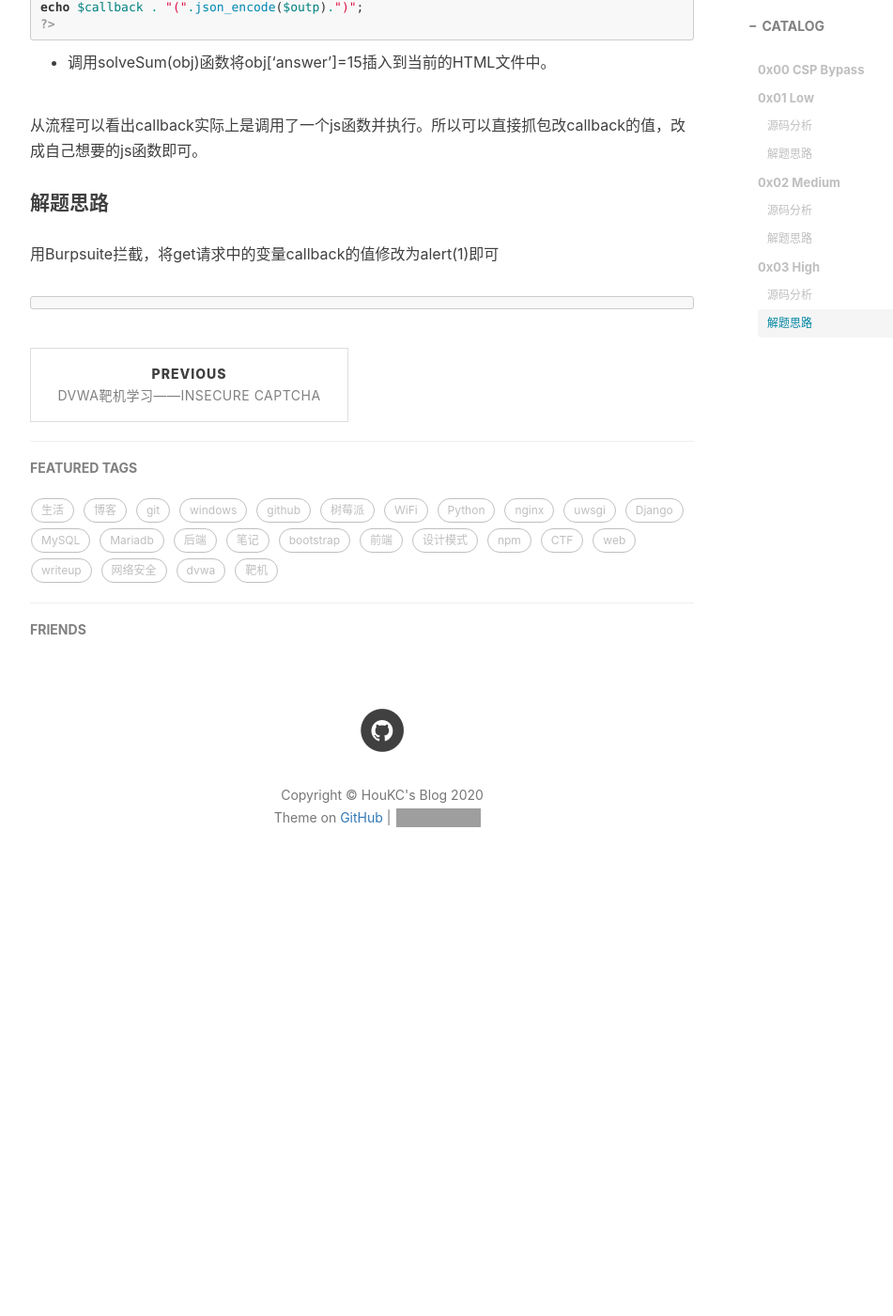
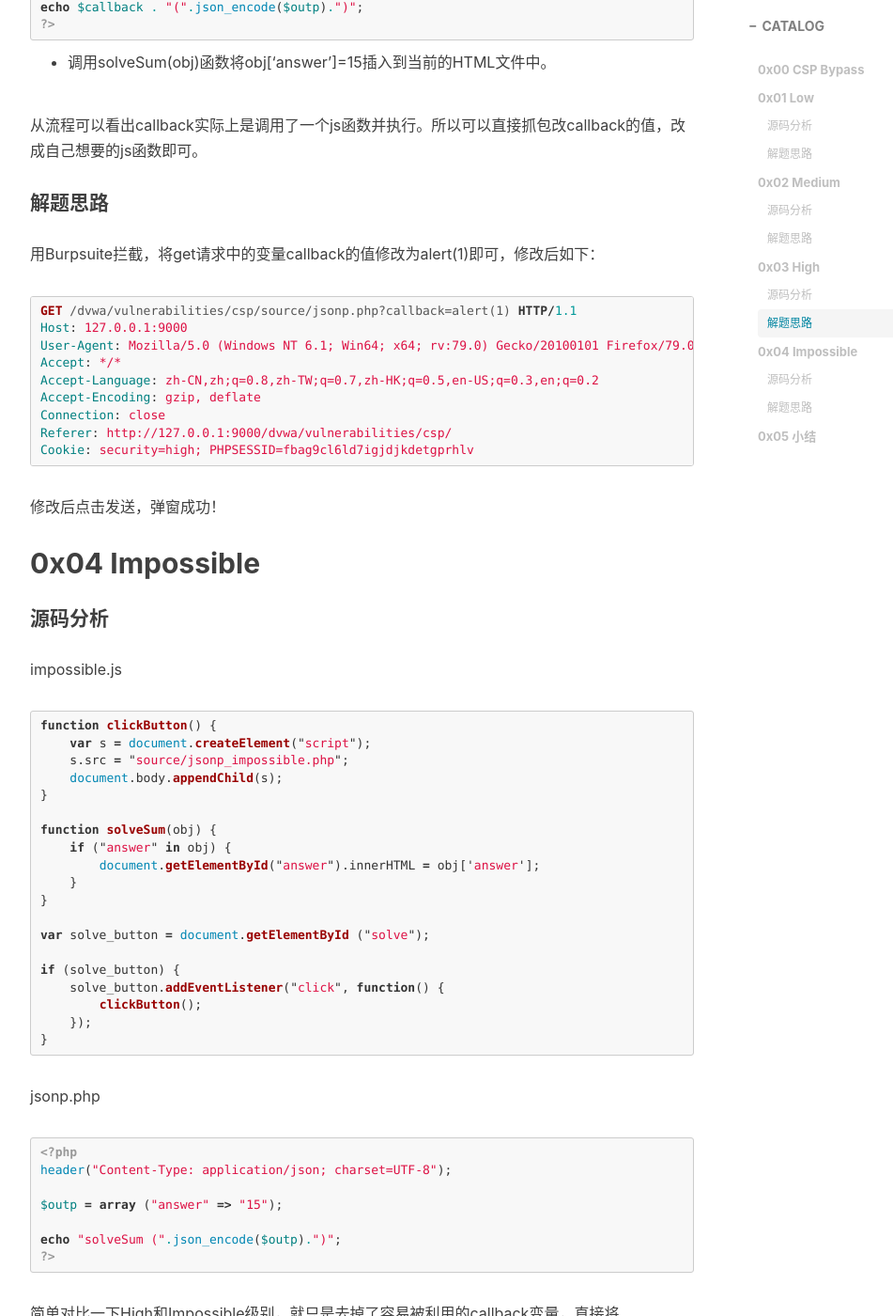
Before and after one commit to HouKC/houkc.github.io, a Jekyll site: the page built from _posts/2020-11-23-dvwa14.md, in a window 1280 px wide and 1400 px high, scrolled down 4877 px. Shown: the whole window at 94% size, without its empty margins (233-1184 px from the left). Built offline with Jekyll 4.4.1, drawn with Linux system fonts in a browser that asks for light colours; nearby versions of some CDN libraries; comment, search, counter and statistics services are not loaded; before the commit the page ends 5851 px from its top, so only the background shows below that; some of the changed text lies outside the part shown; grey boxes are pictures that could not be loaded.

Commit message:
create 2020-11-25-dvwa15.md

````diff
--- a/_posts/2020-11-23-dvwa14.md
+++ b/_posts/2020-11-23-dvwa14.md
@@ -204,7 +204,63 @@ echo $callback . "(".json_encode($outp).")";
 从流程可以看出callback实际上是调用了一个js函数并执行。所以可以直接抓包改callback的值，改成自己想要的js函数即可。
 
 #### 解题思路
-用Burpsuite拦截，将get请求中的变量callback的值修改为alert(1)即可
+用Burpsuite拦截，将get请求中的变量callback的值修改为alert(1)即可，修改后如下：
 ```http
+GET /dvwa/vulnerabilities/csp/source/jsonp.php?callback=alert(1) HTTP/1.1
+Host: 127.0.0.1:9000
+User-Agent: Mozilla/5.0 (Windows NT 6.1; Win64; x64; rv:79.0) Gecko/20100101 Firefox/79.0
+Accept: */*
+Accept-Language: zh-CN,zh;q=0.8,zh-TW;q=0.7,zh-HK;q=0.5,en-US;q=0.3,en;q=0.2
+Accept-Encoding: gzip, deflate
+Connection: close
+Referer: http://127.0.0.1:9000/dvwa/vulnerabilities/csp/
+Cookie: security=high; PHPSESSID=fbag9cl6ld7igjdjkdetgprhlv
+```
+修改后点击发送，弹窗成功！
 
+
+
+## 0x04 Impossible
+
+#### 源码分析
+impossible.js
+```javascript
+function clickButton() {
+    var s = document.createElement("script");
+    s.src = "source/jsonp_impossible.php";
+    document.body.appendChild(s);
+}
+
+function solveSum(obj) {
+    if ("answer" in obj) {
+        document.getElementById("answer").innerHTML = obj['answer'];
+    }
+}
+
+var solve_button = document.getElementById ("solve");
+
+if (solve_button) {
+    solve_button.addEventListener("click", function() {
+        clickButton();
+    });
+}
 ```
+jsonp.php
+```php
+<?php
+header("Content-Type: application/json; charset=UTF-8");
+
+$outp = array ("answer" => "15");
+
+echo "solveSum (".json_encode($outp).")";
+?>
+```
+简单对比一下High和Impossible级别，就只是去掉了容易被利用的callback变量，直接将answer=15写死在代码里了。
+
+#### 解题思路
+无。
+
+## 0x05 小结
+防御方法：
+- 能不给用户输入的就尽量不要给，特别是一些敏感数据操作时，尽量不要留有用户执行函数的机会。
+- 实在需要用户输入的地方需要严格控制函数关键词，过滤危险函数。
````
Also changed, not shown: _posts/2020-11-25-dvwa15.md (added, +16 -0 lines).
